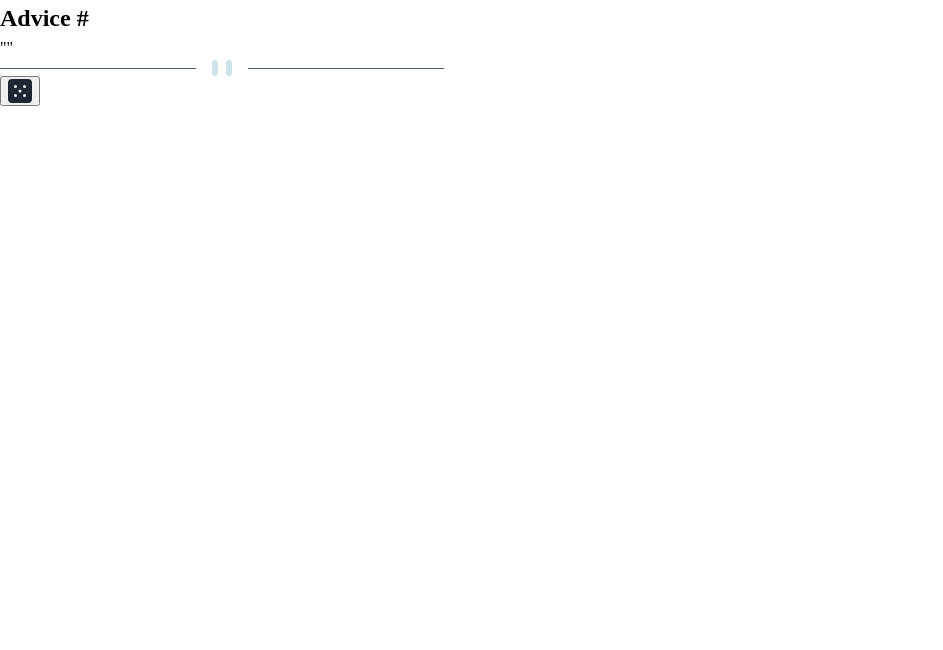
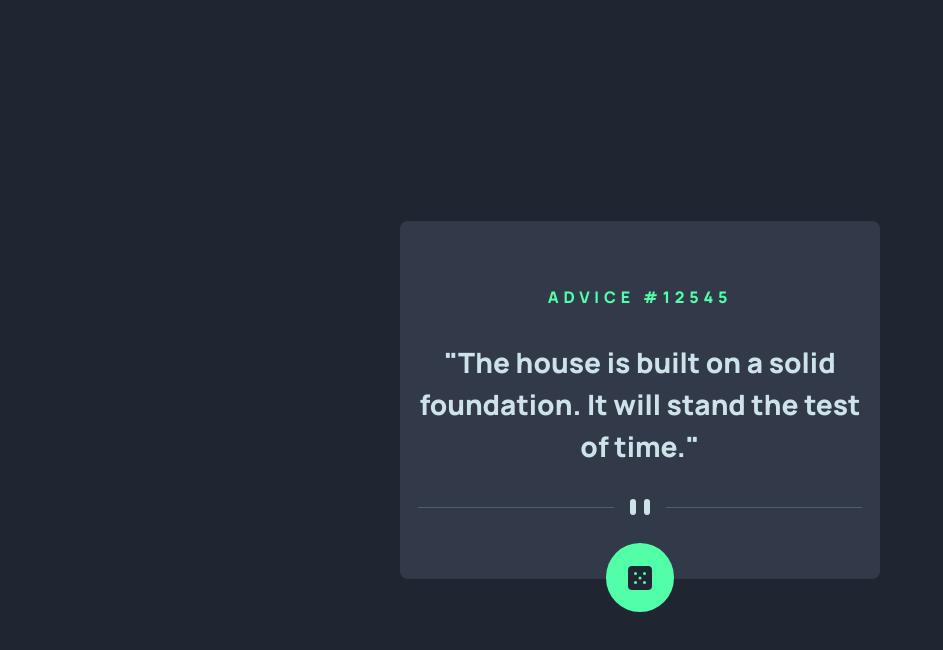
Before and after one commit to Fejiro001/advice-generator-app-main, a plain HTML site: page index.html in a window 1280 px wide. Shown: the whole page, without its empty margins (0-943 px from the left). Drawn offline with Linux system fonts and the light colour scheme.

Commit message:
fnished styling the app, now to add functionality

```diff
--- a/css/style.css
+++ b/css/style.css
@@ -17,6 +17,69 @@
     --dark-grayish-blue: hsl(217, 19%, 24%);
     --dark-blue: hsl(218, 23%, 16%);
 
-    --font-family: 'Manrope', sans-serif;
+    --font-family: "Manrope", sans-serif;
+    --advice-font-size: 1rem;
     --quote-font-size: 1.75rem;
+
+    --gap: 2rem;
+    --pad: 1rem;
 }
+
+body {
+    background-color: var(--dark-blue);
+}
+
+main {
+    display: flex;
+    justify-content: center;
+    align-items: center;
+    min-height: 100svh;
+    font-family: var(--font-family);
+}
+
+section {
+    position: relative;
+    background-color: var(--dark-grayish-blue);
+    display: flex;
+    flex-direction: column;
+    justify-content: center;
+    align-items: center;
+    gap: var(--gap);
+    padding: calc(var(--gap) + 2rem) var(--pad);
+    margin: var(--pad);
+    max-width: 30rem;
+    border-radius: 0.5rem;
+    overflow-wrap: break-word;
+    text-align: center;
+}
+
+h1 {
+    color: var(--neon-green);
+    font-size: var(--advice-font-size);
+    text-transform: uppercase;
+    letter-spacing: .3rem;
+}
+
+.advice {
+    color: var(--light-cyan);
+    font-size: var(--quote-font-size);
+}
+
+button {
+    background-color: var(--neon-green);
+    border-radius: 50%;
+    border: none;
+    padding: 1.4rem;
+    position: absolute;
+    top: calc(100% - 10%);
+}
+
+button .dice {
+    max-width: 100%;
+}
+
+button:hover,
+button:focus {
+    cursor: pointer;
+    box-shadow: 0 0 1rem .1rem var(--neon-green);
+}
--- a/index.html
+++ b/index.html
@@ -16,23 +16,23 @@
   <main>
     <section>
       <h1>
-        Advice #<!-- Advice ID goes here -->
+        Advice #<span id="advice-number">12545</span>
       </h1>
 
-      <article>
-        <p>"<!-- Advice text goes here -->"</p>
-        <picture>
-          <source media="(min-width: 600px)" srcset="./assets/images/pattern-divider-desktop.svg">
-          <img src="./assets/images/pattern-divider-mobile.svg" alt="a pattern divider">
-        </picture>
-      </article>
+      <p class="advice" id="advice">"The house is built on a solid foundation. It will stand the test of time."</p>
+
+      <picture>
+        <source media="(min-width: 600px)" srcset="./assets/images/pattern-divider-desktop.svg">
+        <img src="./assets/images/pattern-divider-mobile.svg" alt="a pattern divider">
+      </picture>
 
       <button>
-        <img src="./assets/images/icon-dice.svg" alt="a dice with five dots">
+        <img class="dice" src="./assets/images/icon-dice.svg" alt="a dice with five dots">
       </button>
     </section>
   </main>
 
+  <script src="./script/script.js"></script>
 </body>
 
 </html>
```
Also changed, not shown: design/desktop-preview.jpg (added), script/script.js (added).
